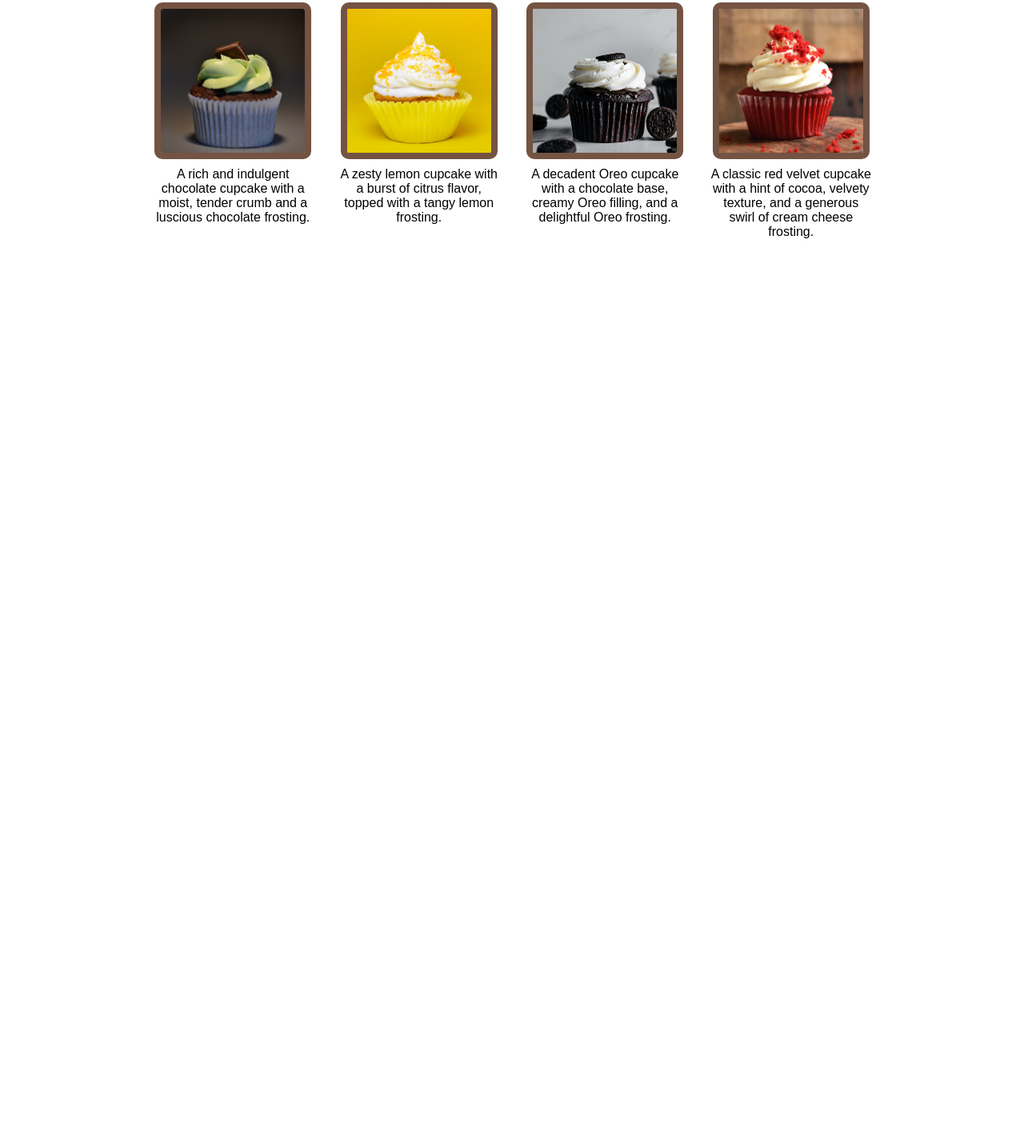
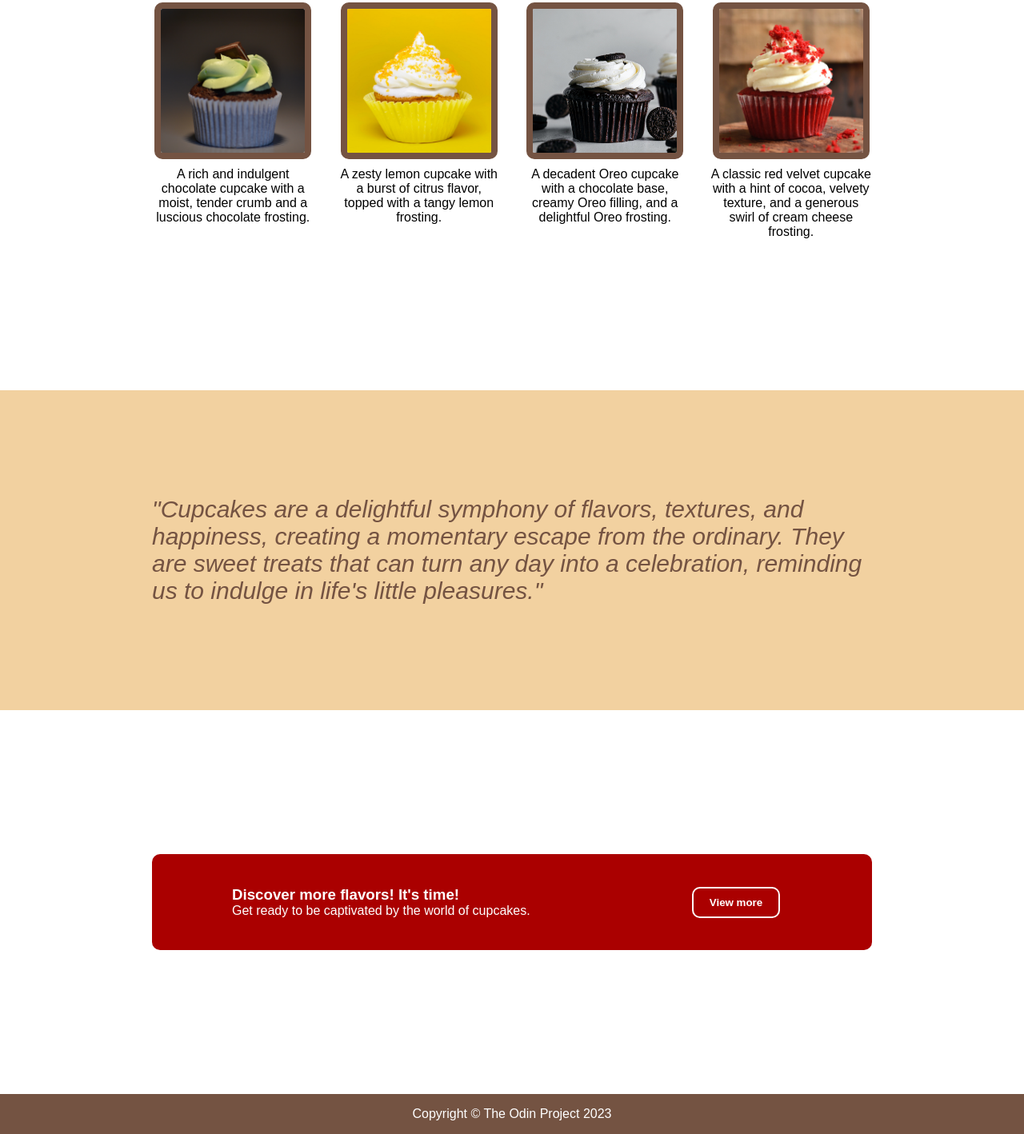
Before and after one commit to dttncl/odin-landing-page, a plain HTML site: page index.html in a window 1280 px wide. Shown: the part 1112-2530 px from the top of the page at 80% size. Before the commit the page ends 1600 px from the top, so only its background shows below. Drawn offline with Linux system fonts and the light colour scheme.

Commit message:
feat: add style to ads and footer

```diff
--- a/index.css
+++ b/index.css
@@ -132,3 +132,67 @@ nav {
     align-items: center;
     flex: 1;
 }
+
+.quote {
+    background-color: #f2d1a0;
+}
+
+.quote-container {
+    display: flex;
+    width: 900px;
+    margin: auto;
+    height: 50vh;
+    justify-content: center;
+    align-items: center;
+    font-size: 30px;
+    color: #745342;
+}
+
+.ads {
+    height: 60vh;
+    display: flex;
+    justify-content: center;
+    align-items: center;
+}
+
+.ads-container {
+    background-color: #aa0000;
+    width: 900px;
+    border-radius: 10px;
+    display: flex;
+    flex-direction: row;
+    justify-content: space-evenly;
+    padding: 40px 100px;
+    box-sizing: border-box;
+}
+
+.ads-left {
+    width: 80%;
+    color: white;
+}
+
+.ads-left > * {
+    margin: 0;
+}
+
+.ads-right {
+    width: 20%;
+    display: flex;
+    justify-content: center;
+    align-items: center;
+}
+
+.ads-right > button {
+    background-color: transparent;
+    border: 2px solid white;
+    color: white;
+    padding: 10px 20px;
+    border-radius: 10px;
+    font-weight: bold;
+}
+
+footer {
+    background-color: #745342;
+    text-align: center;
+    color: white;
+}
--- a/index.html
+++ b/index.html
@@ -57,8 +57,24 @@
             </div>
         </div>
     </section>
-    <section class="quote"></section>
-    <section class="ads"></section>
-    <footer></footer>
+    <section class="quote">
+        <div class="quote-container">
+            <p><em>"Cupcakes are a delightful symphony of flavors, textures, and happiness, creating a momentary escape from the ordinary. They are sweet treats that can turn any day into a celebration, reminding us to indulge in life's little pleasures."</em></p>
+        </div>
+    </section>
+    <section class="ads">
+        <div class="ads-container">
+            <div class="ads-left">
+                <h3>Discover more flavors! It's time!</h3>
+                <p>Get ready to be captivated by the world of cupcakes.</p>
+            </div>
+            <div class="ads-right">
+                <button>View more</button>
+            </div>
+        </div>
+    </section>
+    <footer>
+        <p>Copyright © The Odin Project 2023</p>
+    </footer>
 </body>
 </html>
```
